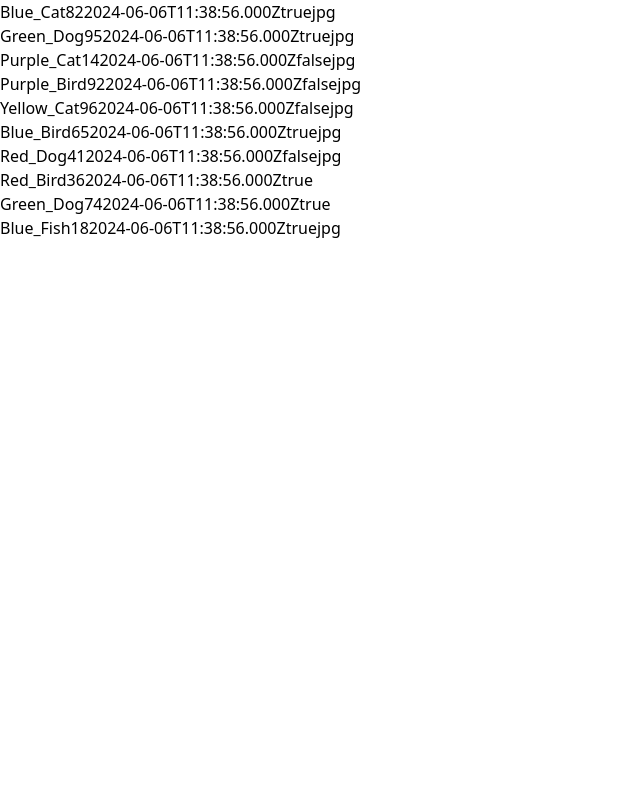
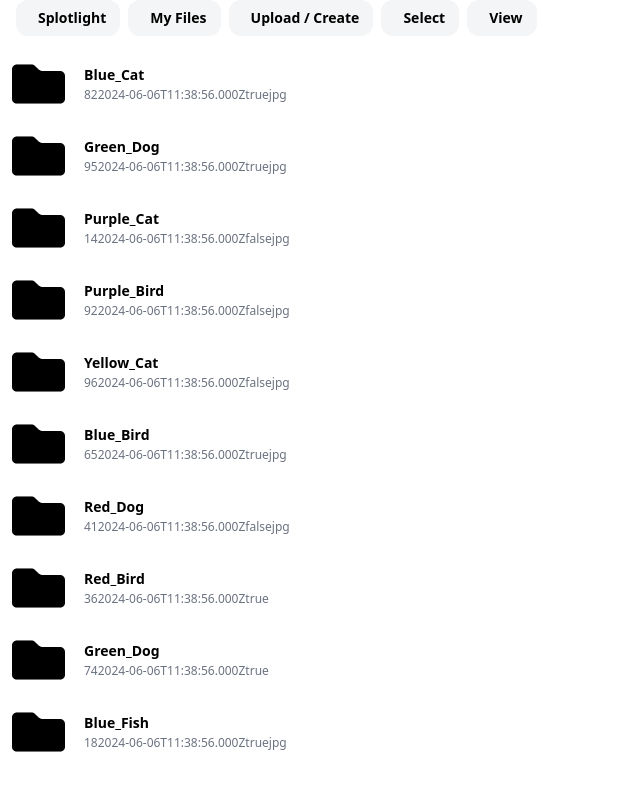
Before and after one commit to newtondotcom/CoffreTonDoc, a Nuxt app: page /platform in a window 1280 px wide. Shown: the top 790 px of the page, without its empty margins (0-640 px from the left). Built offline with nearby package versions, Linux system fonts and the light colour scheme.

Commit message:
avancement global mais c est long

```diff
--- /dev/null
+++ b/components/icons/folder.vue
@@ -0,0 +1,30 @@
+<template>
+    <svg
+        width="53px"
+        height="52px"
+        viewBox="0 0 53 39"
+        version="1.1"
+        xmlns="http://www.w3.org/2000/svg"
+        xmlns:xlink="http://www.w3.org/1999/xlink"
+    >
+        <path
+            d="M48.03125,6.5 L29.790833,6.5 C28.7431613,6.5 27.7373076,6.08896217 26.9894703,5.35523504 L22.6980297,1.14476496 C21.9501924,0.41103783 20.9443387,-6.36543387e-16 19.896667,0 L4.96875,0 L4.96875,0 C2.22455078,0 0,2.18257812 0,4.875 L0,34.125 C0,36.8174219 2.22455078,39 4.96875,39 L48.03125,39 C50.7754492,39 53,36.8174219 53,34.125 L53,11.375 C53,8.68257813 50.7754492,6.5 48.03125,6.5 Z"
+            class="text-primary"
+            stroke="none"
+            stroke-width="0"
+        ></path>
+        <path
+            d="M48.03125,6.5 L29.790833,6.5 C28.7431613,6.5 27.7373076,6.08896217 26.9894703,5.35523504 L22.6980297,1.14476496 C21.9501924,0.41103783 20.9443387,-6.36543387e-16 19.896667,0 L4.96875,0 L4.96875,0 C2.22455078,0 0,2.18257812 0,4.875 L0,34.125 C0,36.8174219 2.22455078,39 4.96875,39 L48.03125,39 C50.7754492,39 53,36.8174219 53,34.125 L53,11.375 C53,8.68257813 50.7754492,6.5 48.03125,6.5 Z"
+            fill="currentColor"
+            fill-opacity="0.2"
+            stroke="none"
+            stroke-width="0"
+        ></path>
+        <path
+            d="M48.03125,12.75 C49.0609313,12.75 49.9941504,13.1577174 50.6692739,13.8201027 C51.3356976,14.4739525 51.75,15.3766531 51.75,16.375 L51.75,16.375 L51.75,34.125 C51.75,35.1233469 51.3356976,36.0260475 50.6692739,36.6798973 C49.9941504,37.3422826 49.0609313,37.75 48.03125,37.75 L48.03125,37.75 L4.96875,37.75 C3.93906868,37.75 3.00584961,37.3422826 2.33072613,36.6798973 C1.66430239,36.0260475 1.25,35.1233469 1.25,34.125 L1.25,34.125 L1.25,16.375 C1.25,15.3766531 1.66430239,14.4739525 2.33072613,13.8201027 C3.00584961,13.1577174 3.93906868,12.75 4.96875,12.75 L4.96875,12.75 Z"
+            stroke-width="2"
+            class="text-primary"
+            fill="currentColor"
+        ></path>
+    </svg>
+</template>
--- /dev/null
+++ b/components/layout/filters.vue
@@ -0,0 +1,29 @@
+<template>
+    <div class="flex items-center overflow-x-auto pb-3 pl-4">
+        <button class="mr-2 inline-block rounded-xl bg-light-background py-2 px-3.5 dark:bg-2x-dark-foreground">
+            <div class="flex items-center">
+                <span class="ml-2 text-sm font-bold">Splotlight</span>
+            </div>
+        </button>
+        <button class="mr-2 inline-block rounded-xl bg-light-background py-2 px-3.5 dark:bg-2x-dark-foreground">
+            <div class="flex items-center">
+                <span class="ml-2 text-sm font-bold">My Files</span>
+            </div>
+        </button>
+        <button class="mr-2 inline-block rounded-xl bg-light-background py-2 px-3.5 dark:bg-2x-dark-foreground">
+            <div class="flex items-center">
+                <span class="ml-2 text-sm font-bold">Upload / Create</span>
+            </div>
+        </button>
+        <button class="mr-2 inline-block rounded-xl bg-light-background py-2 px-3.5 dark:bg-2x-dark-foreground">
+            <div class="flex items-center">
+                <span class="ml-2 text-sm font-bold">Select</span>
+            </div>
+        </button>
+        <button class="mr-2 inline-block rounded-xl bg-light-background py-2 px-3.5 dark:bg-2x-dark-foreground">
+            <div class="flex items-center">
+                <span class="ml-2 text-sm font-bold">View</span>
+            </div>
+        </button>
+    </div>
+</template>
--- /dev/null
+++ b/components/layout/top.vue
@@ -0,0 +1,10 @@
+<template>
+<div class="sticky top-0 z-[19] block flex w-full items-center justify-between bg-white py-5 px-4 text-center dark:bg-dark-background lg:hidden">
+<div class="relative flex select-none items-center text-left min-w-0 lg:pr-6 pr-12">
+    Mes fichiers
+</div>
+<div class="">
+
+</div>
+</div>
+</template>
--- a/pages/index.vue
+++ b/pages/index.vue
@@ -1,7 +1,7 @@
 <template>
 
     <div>
-        test
+        <Button>1</Button>
     </div>
 
 </template>
--- a/pages/platform.vue
+++ b/pages/platform.vue
@@ -1,19 +1,27 @@
 <template>
-    <div>
-      <ul>
-        <li v-for="(file, index) in files" :key="index">
-          <span>{{ file.name }}</span>
-          <span>{{ file.number }}</span>
-          <span>{{ file.date }}</span>
-          <span>{{ file.isFolder }}</span>
-          <span>{{ file.extension }}</span>
+    <LayoutTop />
+    <LayoutFilters />
+    <div class="w-full flex space-x-3 lg:overflow-hidden grow relative min-w-0">
+      <ul class="min-w-full">
+        <li v-for="(file, index) in files" :key="index" class="flex select-none items-center rounded-xl border-2 border-dashed border-transparent px-2.5 py-2 cursor-pointer hover:bg-light-background dark:hover:bg-dark-foreground">
+            <div class="relative w-16 shrink-0"><IconsFolder /></div>
+            <div class="flex flex-col pl-2 min-w-0">
+                <div class="item-name mb-0.5 block overflow-hidden text-ellipsis whitespace-nowrap text-sm font-bold lg:pr-0 pr-4 hover:underline cursor-text">{{ file.name }}</div>
+                <div class="min-w-0">
+                <small class="block text-xs text-gray-500 dark:text-gray-500">
+                    <span>{{ file.number }}</span>
+                    <span>{{ file.date }}</span>
+                    <span>{{ file.isFolder }}</span>
+                    <span>{{ file.extension }}</span>
+                </small>
+                </div>
+            </div>
         </li>
       </ul>
     </div>
   </template>
 
   <script setup lang="ts">
-  import { ref } from 'vue';
 
   interface File {
     name: string;
--- a/pages/test.vue
+++ /dev/null
@@ -1,7 +0,0 @@
-<template>
-
-    <div>
-        test
-    </div>
-
-</template>
```
